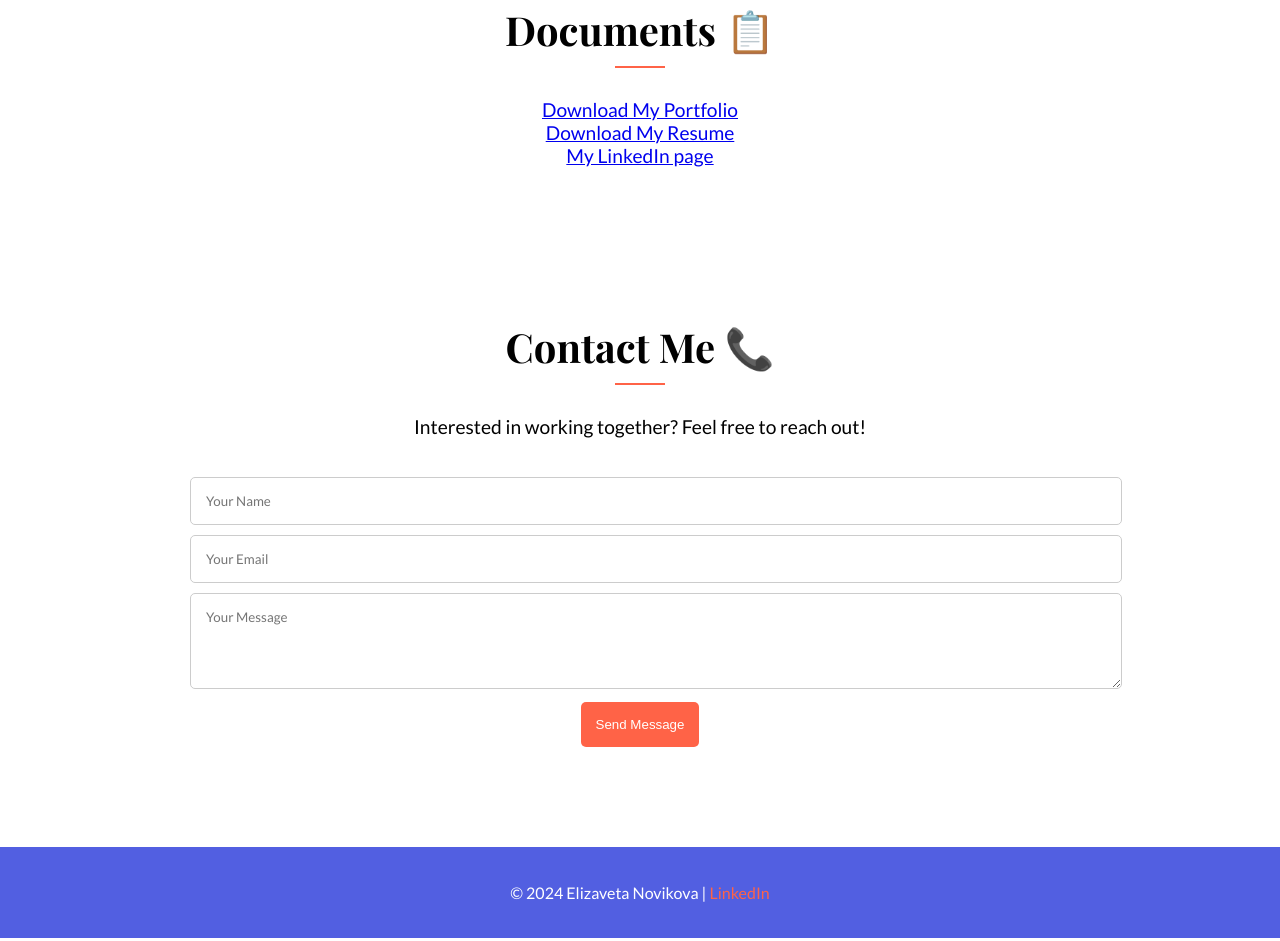
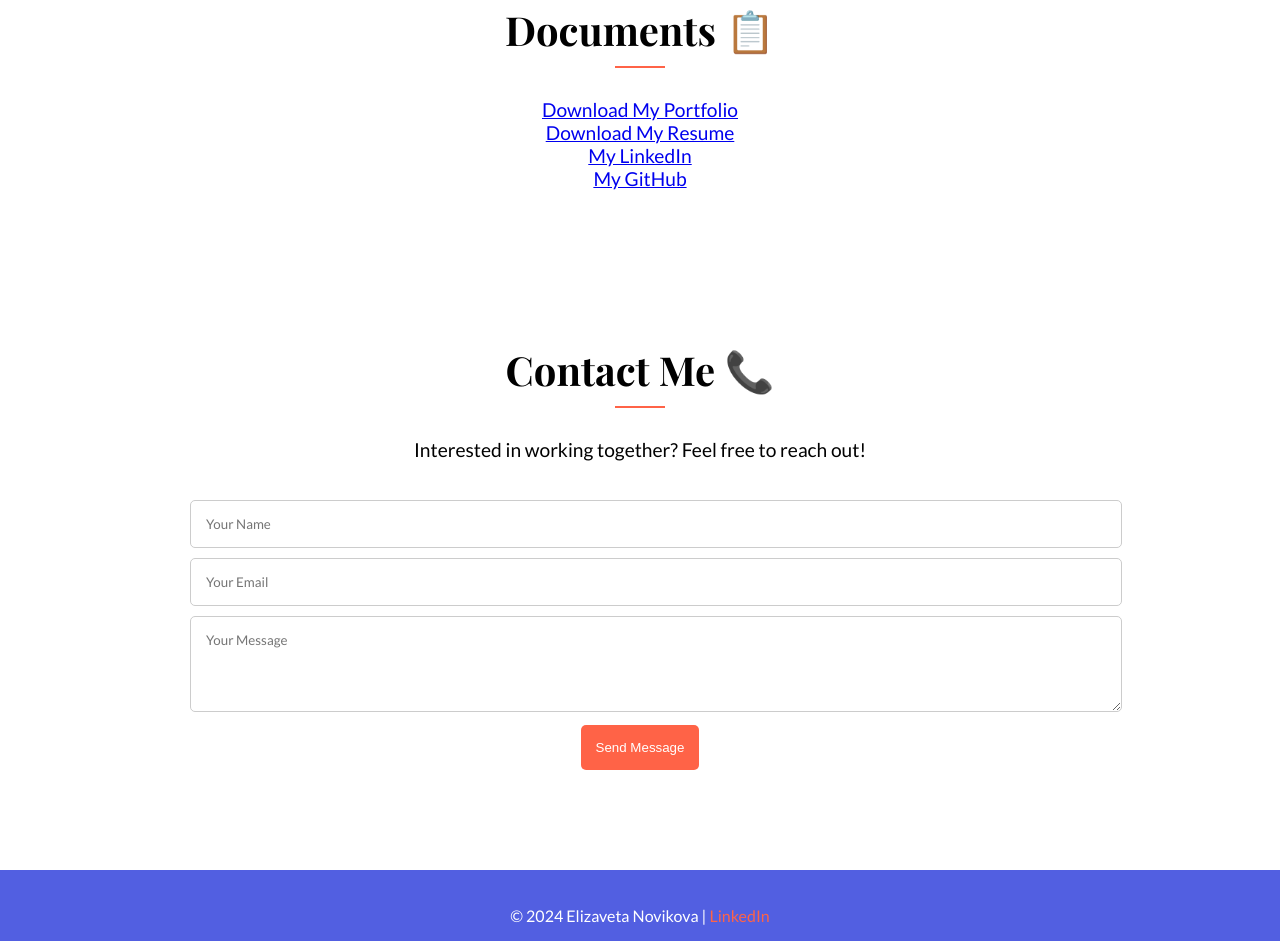
Before and after one commit to liza-n/portfolio.github.io, a plain HTML site: page index.html in a window 1280 px wide. Shown: the part 2412-3353 px from the top of the page. Drawn offline with nearby package versions, Linux system fonts and the light colour scheme; a script that the page names is missing.

Commit message:
Update index.html

```diff
--- a/index.html
+++ b/index.html
@@ -125,7 +125,8 @@
         <h2> Documents 📋</h2>
         <p><a href="your-portfolio-link.com" target="_blank">Download My Portfolio</a></p>
         <p><a href="your-resume-link.pdf" target="_blank">Download My Resume</a></p>
-        <p><a href="https://www.linkedin.com/in/eliza-nkv/" target="_blank">My LinkedIn page</a></p>
+        <p><a href="https://www.linkedin.com/in/eliza-nkv/" target="_blank">My LinkedIn</a></p>
+        <p><a href="https://github.com/liza-n/portfolio.github.io" target="_blank">My GitHub</a></p>
     </section>
 
     <section id="contact" class="contact-section">
```
